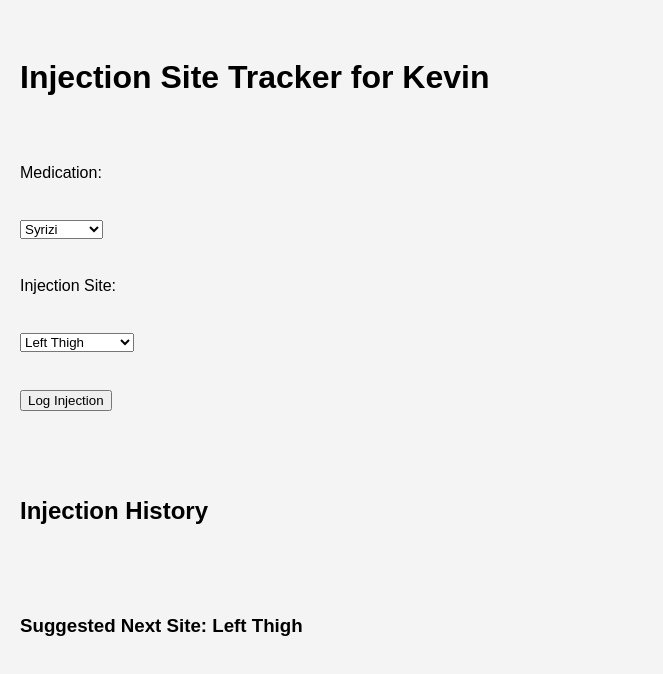
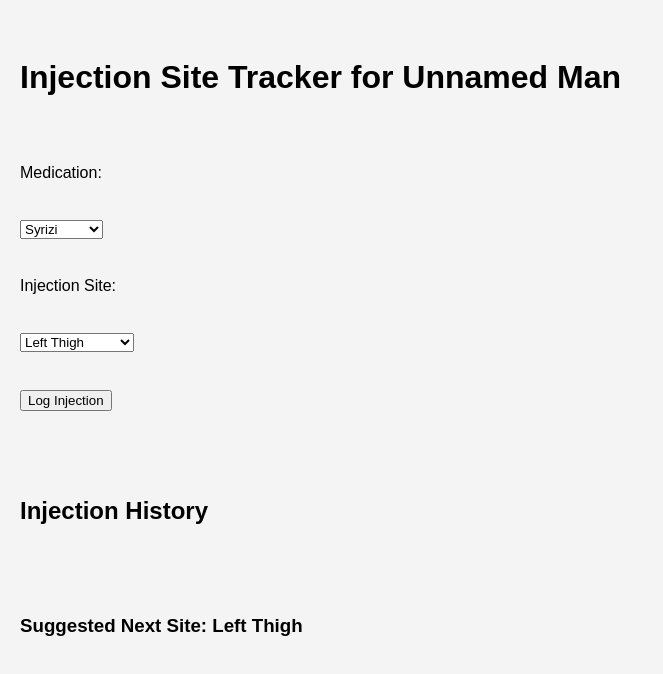
Before and after one commit to thepudge18/injection-site-tracker, a plain HTML site: page index.html in a window 1280 px wide. Shown: the whole page, without its empty margins (0-663 px from the left). Drawn offline with Linux system fonts and the light colour scheme.

Commit message:
Update index.html

```diff
--- a/index.html
+++ b/index.html
@@ -6,7 +6,7 @@
   <link rel="stylesheet" href="style.css">
 </head>
 <body>
-  <h1>Injection Site Tracker for Kevin</h1>
+  <h1>Injection Site Tracker for Unnamed Man</h1>
   <form id="injectionForm">
     <label for="medication">Medication:</label>
     <select id="medication">
```
